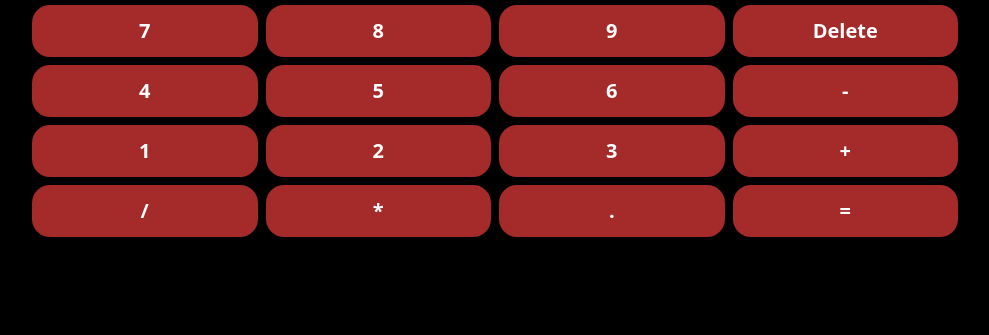
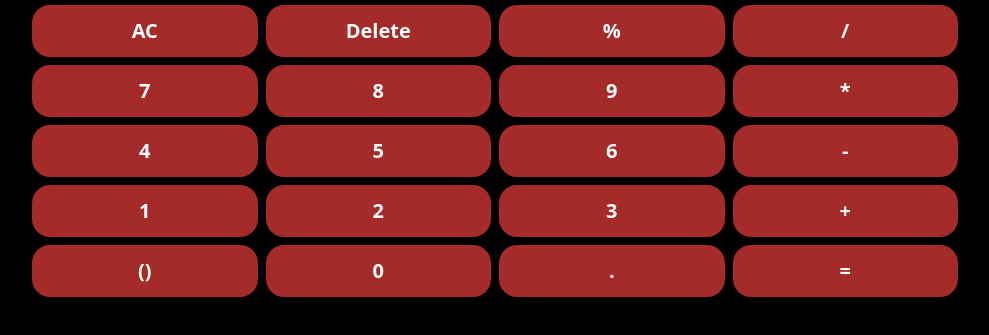
Before and after one commit to AnnaSheikhi/ALL, a plain HTML site: page Js-prj/calculator/index.html in a window 1280 px wide. Shown: the part 131-466 px from the top of the page, without its empty margins (145-1134 px from the left). Drawn offline with nearby package versions, Linux system fonts and the light colour scheme.

Commit message:
correction

```diff
--- a/Js-prj/calculator/index.html
+++ b/Js-prj/calculator/index.html
@@ -13,6 +13,23 @@
     <div class="col-10 screen">70</div>
     <div class="col-10 mt-2">
         <div class="row btns row-cols-4 g-2">
+
+             <div class="col">
+                <div class="btn">AC</div>
+            </div>
+
+            <div class="col">
+                <div class="btn">Delete</div>
+            </div>
+
+            <div class="col">
+                <div class="btn">%</div>
+            </div>
+
+            <div class="col">
+                <div class="btn">/</div>
+            </div>
+
             <div class="col">
                 <div class="btn">7</div>
             </div>
@@ -26,7 +43,7 @@
             </div>
 
             <div class="col">
-                <div class="btn">Delete</div>
+                <div class="btn">*</div>
             </div>
 
             <div class="col">
@@ -61,11 +78,11 @@
             </div>
 
              <div class="col">
-                <div class="btn">/</div>
+                <div class="btn">()</div>
             </div>
 
              <div class="col">
-                <div class="btn">*</div>
+                <div class="btn">0</div>
             </div>
 
              <div class="col">
```
